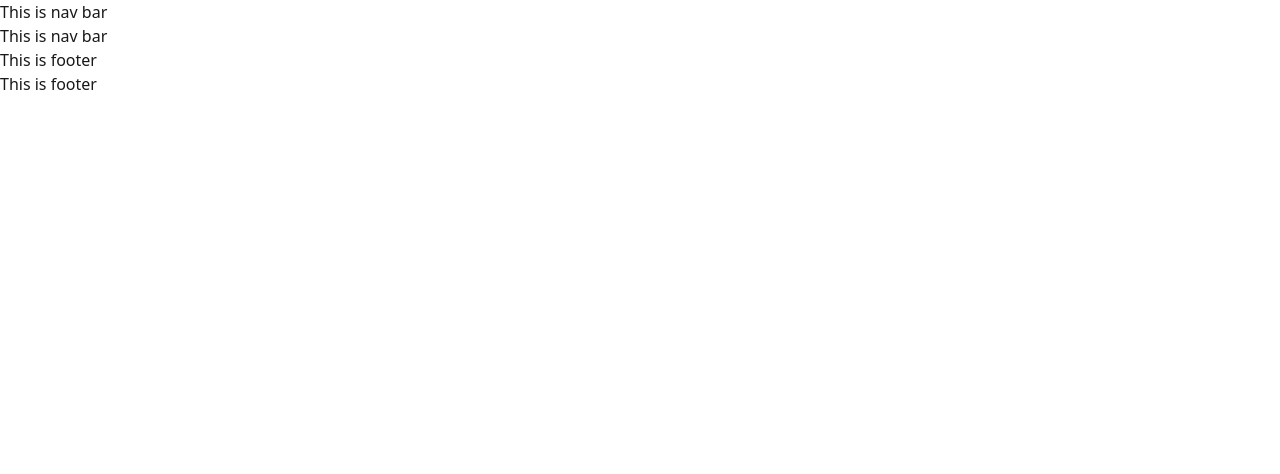
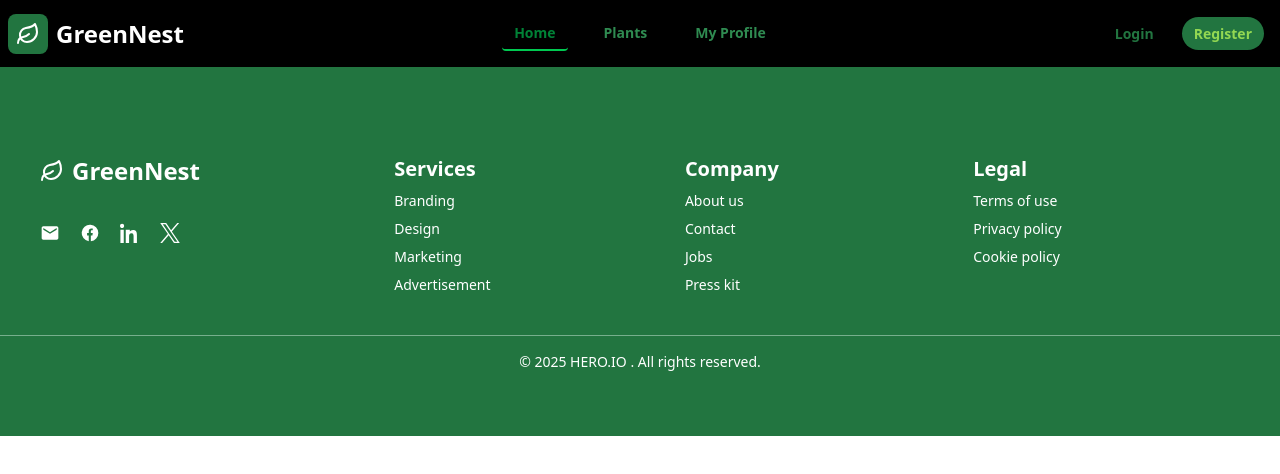
Before and after one commit to chamok192/GreenNest, a React (Vite) app: page / in a window 1280 px wide. Shown: the top 474 px of the page. Built offline with nearby package versions, Linux system fonts and the light colour scheme.

Commit message:
nav bar and footer section design done

```diff
--- a/package.json
+++ b/package.json
@@ -11,8 +11,10 @@
   },
   "dependencies": {
     "@tailwindcss/vite": "^4.1.15",
+    "lucide-react": "^0.546.0",
     "react": "^19.2.0",
     "react-dom": "^19.2.0",
+    "react-router": "^7.9.4",
     "react-router-dom": "^7.9.4",
     "tailwindcss": "^4.1.15"
   },
--- /dev/null
+++ b/src/Components/Container.jsx
@@ -0,0 +1,10 @@
+import React from 'react';
+
+const Container = ({ children }) => {
+    return (
+        <div className='container mx-auto'>{children}</div>
+    );
+};
+
+
+export default Container;
--- a/src/Components/Footer.jsx
+++ b/src/Components/Footer.jsx
@@ -1,10 +1,75 @@
 import React from 'react';
+import Container from './Container';
+import { Link } from 'react-router';
+import { Leaf } from 'lucide-react';
 
 const Footer = () => {
     return (
-        <div>
-            This is footer
-        </div>
+        <footer className="bg-[#227540] text-white py-12">
+            <Container>
+
+                <div className="footer sm:footer-horizontal   p-10">
+                    <div>
+                        <Link className='flex  items-center gap-2 font-bold text-2xl' to={"/"}> <Leaf/>GreenNest</Link>
+
+                        <div className=" mt-7 flex space-x-5">
+                            <Link to={"#"} className="hover:text-green-400 transition">
+                                <svg xmlns="http://www.w3.org/2000/svg" fill="currentColor" className="w-5 h-5" viewBox="0 0 24 24">
+                                    <path d="M20 4H4c-1.1 0-2 .9-2 2v12c0 1.1.9 2 2 2h16c1.1 0 2-.9 2-2V6c0-1.1-.9-2-2-2zm0 4-8 5-8-5V6l8 5 8-5v2z" />
+                                </svg>
+
+
+                            </Link>
+
+
+                            <Link to={"#"} className="hover:text-green-400 transition">
+                                <svg xmlns="http://www.w3.org/2000/svg" fill="currentColor" className="w-5 h-5" viewBox="0 0 24 24">
+                                    <path d="M22 12a10 10 0 1 0-11.5 9.9v-7h-2v-3h2v-2.3c0-2 1.2-3.1 3-3.1.9 0 1.8.1 1.8.1v2h-1c-1 0-1.3.6-1.3 1.2V12h2.3l-.4 3h-1.9v7A10 10 0 0 0 22 12z" />
+                                </svg>
+                            </Link>
+
+
+                            <Link to={"#"} className="hover:text-green-400 transition">
+                                <svg xmlns="http://www.w3.org/2000/svg" fill="currentColor" className="w-5 h-5" viewBox="0 0 24 24">
+                                    <path d="M4.98 3.5C4.98 4.88 3.88 6 2.5 6S0 4.88 0 3.5 1.12 1 2.5 1 4.98 2.12 4.98 3.5zM.5 8h4V24h-4V8zm7.5 0h3.8v2.2h.1c.5-.9 1.8-1.8 3.7-1.8 4 0 4.7 2.6 4.7 6V24h-4v-7.6c0-1.8 0-4.1-2.5-4.1-2.5 0-2.9 2-2.9 4v7.7h-4V8z" />
+                                </svg>
+                            </Link>
+
+
+                            <Link to={"#"} className="hover:text-green-400 transition">
+                                <svg xmlns="http://www.w3.org/2000/svg" viewBox="0 0 1200 1227" fill="currentColor" className="w-5 h-5">
+                                    <path d="M714.163 519.284L1160.89 0H1047.3L667.137 442.924L366.76 0H0L468.75 681.102L0 1226.64H113.589L519.875 753.462L844.375 1226.64H1200L714.137 519.284H714.163ZM568.312 691.844L525.419 630.492L154.687 80.357H319.812L611.943 502.785L654.837 564.137L1058.06 1150.28H892.938L568.312 691.844Z" />
+                                </svg>
+                            </Link>
+                        </div>
+                    </div>
+                    <div>
+                        <h6 className="text-white text-xl font-semibold">Services</h6>
+                        <Link className="link link-hover">Branding</Link>
+                        <Link className="link link-hover">Design</Link>
+                        <Link className="link link-hover">Marketing</Link>
+                        <Link className="link link-hover">Advertisement</Link>
+                    </div>
+                    <div>
+                        <h6 className="text-white text-xl font-semibold">Company</h6>
+                        <Link className="link link-hover">About us</Link>
+                        <Link className="link link-hover">Contact</Link>
+                        <Link className="link link-hover">Jobs</Link>
+                        <Link className="link link-hover">Press kit</Link>
+                    </div>
+                    <div>
+                        <h6 className="text-white text-xl font-semibold">Legal</h6>
+                        <Link className="link link-hover">Terms of use</Link>
+                        <Link className="link link-hover">Privacy policy</Link>
+                        <Link className="link link-hover">Cookie policy</Link>
+                    </div>
+                </div>
+                <hr  className='text-[#77af8d]'/>
+                <div className="text-center py-4 text-white text-sm">
+                    © 2025 HERO.IO . All rights reserved.
+                </div>
+            </Container>
+        </footer>
     );
 };
 
--- a/src/Components/NavBar.jsx
+++ b/src/Components/NavBar.jsx
@@ -1,12 +1,77 @@
-import React from 'react';
 
-const NavBar = () => {
+import { Link, NavLink } from 'react-router-dom';
+import { Leaf, Menu } from 'lucide-react';
+import Container from './Container';
+const Navbar = () => {
+
+
     return (
-        <div>
-            This is nav bar
-
-        </div>
+        <nav className='bg-black text-white'>
+            <Container>
+                <div className="navbar ">
+                    <div className="navbar-start">
+                        <div className="dropdown">
+                            <div tabIndex={0} role="button" className="btn btn-ghost lg:hidden">
+                                <svg xmlns="http://www.w3.org/2000/svg" className="h-5 w-5" fill="none" viewBox="0 0 24 24" stroke="currentColor"> <path strokeLinecap="round" strokeLinejoin="round" strokeWidth="2" d="M4 6h16M4 12h8m-8 6h16" /> </svg>
+                            </div>
+                            <ul
+                                tabIndex={0}
+                                className="menu menu-base dropdown-content bg-green-100 rounded-box z-1 mt-3 w-52 p-2 shadow">
+                                <li> <NavLink className="font-semibold text-[#227540] active:bg-green-300" to={"/"}>Home</NavLink> </li>
+                                <li> <NavLink className="font-semibold text-[#227540] active:bg-green-300" to={"/Plants"}>Plants</NavLink> </li>
+                                <li> <NavLink className="font-semibold text-[#227540] active:bg-green-300" to={"/myProfile"}>My Profile</NavLink> </li>
+                            </ul>
+                        </div>
+                        <Link to={'/'} className="flex gap-2 items-center font-bold text-2xl "> <span className='bg-[#227540] rounded-lg p-2'><Leaf /></span><span className='hover:text-green-600'>GreenNest</span>  </Link>
+                    </div>
+                    <div className="navbar-center hidden lg:flex">
+                        <ul className="menu menu-horizontal gap-6">
+                            <li>
+                                <NavLink
+                                    to="/"
+                                    className={({ isActive }) =>
+                                        `font-semibold ${isActive ? 'text-green-700 border-b-2 border-green-500' : 'font-semibold text-[#2f8b51] hover:text-green-500'}`
+                                    }
+                                >
+                                    Home
+                                </NavLink>
+                            </li>
+                            <li>
+                                <NavLink
+                                    to="/plants"
+                                    className={({ isActive }) =>
+                                        ` font-semibold ${isActive ? 'text-green-700 border-b-2 border-green-500' : 'font-semibold text-[#2f8b51] hover:text-green-500'}`
+                                    }
+                                >
+                                    Plants
+                                </NavLink>
+                            </li>
+                            <li>
+                                <NavLink
+                                    to="/profile"
+                                    className={({ isActive }) =>
+                                        `font-semibold ${isActive ? 'text-green-700 border-b-2 border-green-500' : 'font-semibold text-[#2f8b51] hover:text-green-500'}`
+                                    }
+                                >
+                                    My Profile
+                                </NavLink>
+                            </li>
+                        </ul>
+                    </div>
+                    <div className="navbar-end hidden lg:flex">
+                        <ul className="menu menu-horizontal gap-4">
+                            <li>
+                                <a href="/account/signin" className="btn-neutral rounded-3xl  border-0 text-[#227540] font-bold  hover:text-green-600 hover:border-green-600">Login</a>
+                            </li>
+                            <li>
+                                <a href="/account/signup" className="btn-neutral rounded-3xl border-0 bg-[#227540] text-[#93d852] font-bold  hover:text-green-400 hover:border-green-600">Register</a>
+                            </li>
+                        </ul>
+                    </div>
+                </div>
+            </Container>
+        </nav>
     );
 };
 
-export default NavBar;
+export default Navbar;
--- a/src/Layouts/MainLayout.jsx
+++ b/src/Layouts/MainLayout.jsx
@@ -2,6 +2,7 @@ import React from 'react';
 import NavBar from '../Components/NavBar';
 import Footer from '../Components/Footer';
 import { Outlet } from 'react-router';
+
 
 
 const MainLayout = () => {
--- a/src/Pages/Home.jsx
+++ b/src/Pages/Home.jsx
@@ -5,8 +5,7 @@ import Footer from '../Components/Footer';
 const Home = () => {
     return (
         <div>
-            <NavBar/>
-            <Footer/>
+
         </div>
     );
 };
--- a/src/main.jsx
+++ b/src/main.jsx
@@ -5,6 +5,7 @@ import './index.css'
 import router from './Routes/Routes.jsx'
 import { RouterProvider } from 'react-router'
 
+
 createRoot(document.getElementById('root')).render(
   <StrictMode>
     <RouterProvider router={router} />
```
Also changed, not shown: 1 other file (tests, documents, lock files or other folders).
